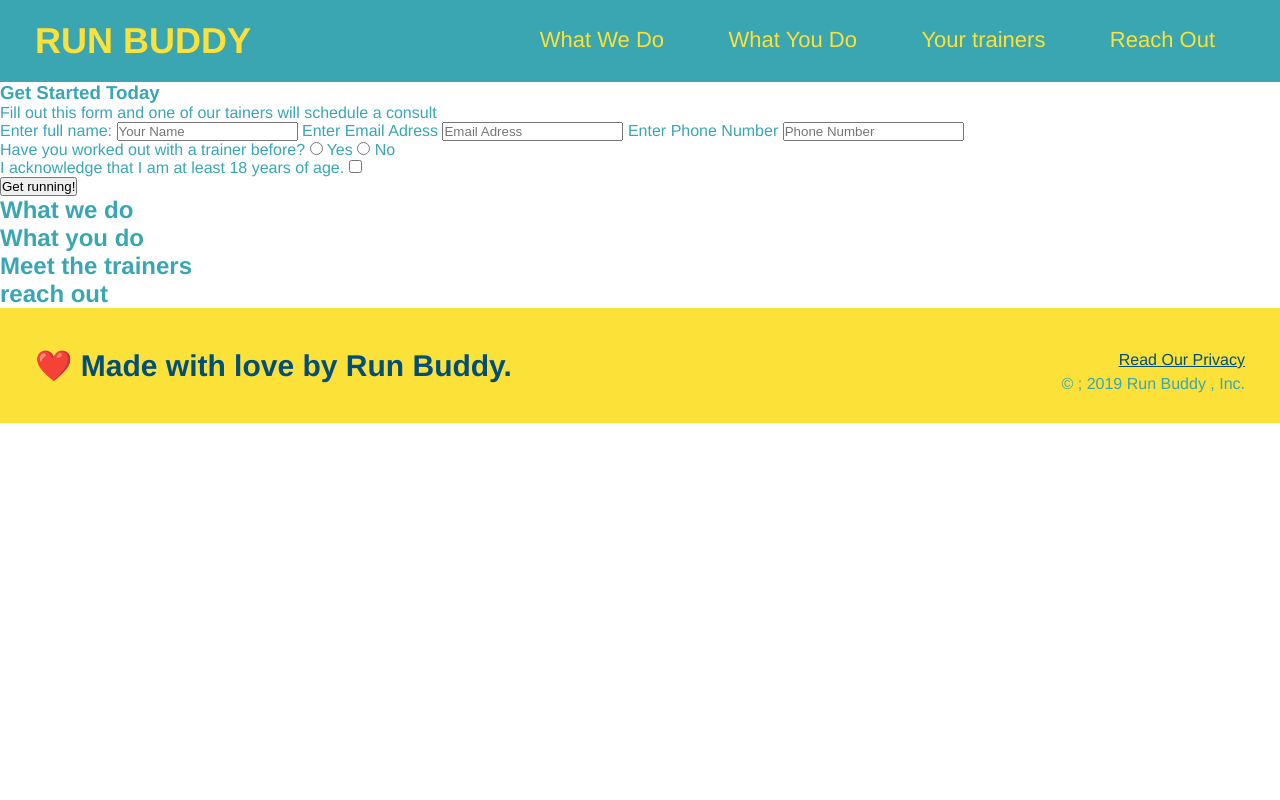
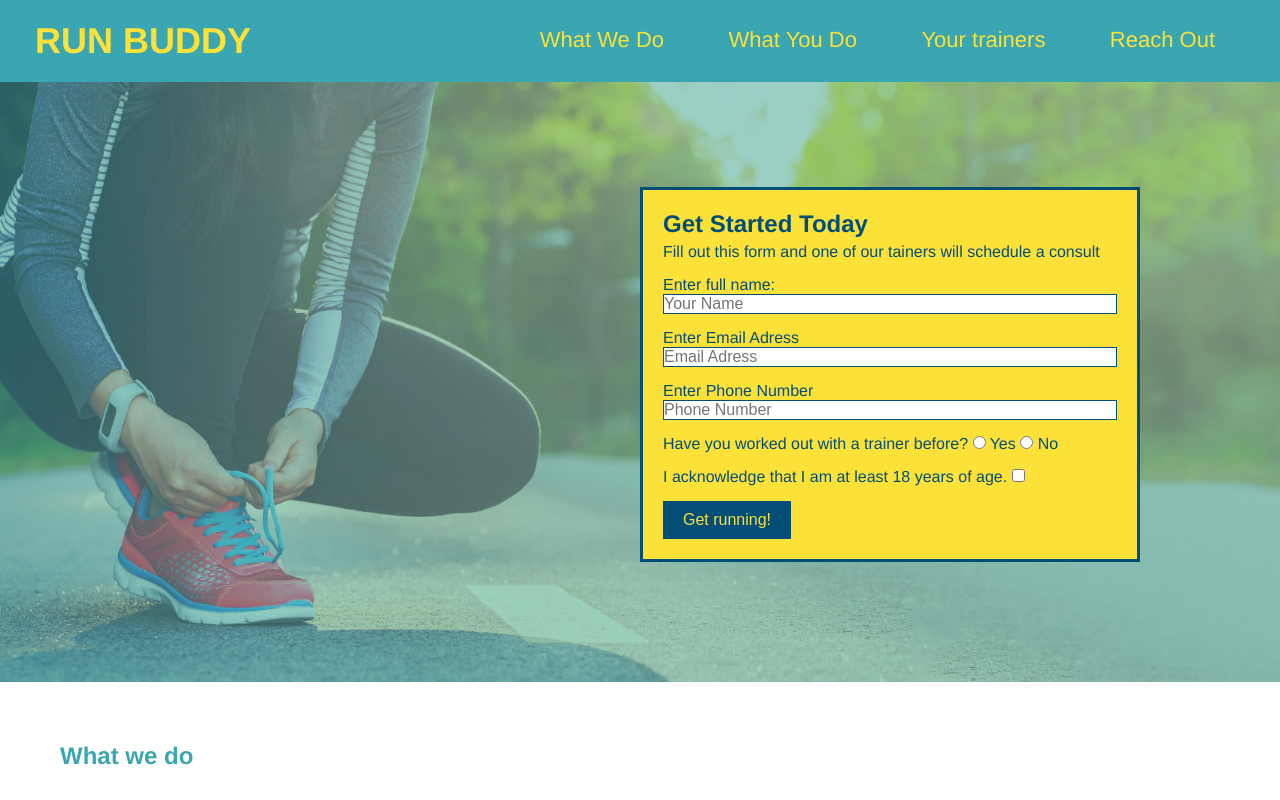
Before and after one commit to Borishabimana773/run-buddy, a plain HTML site: page index.html in a window 1280 px wide. Shown: the top 800 px of the page. Drawn offline with Linux system fonts and the light colour scheme.

Commit message:
finalize hero styling

```diff
--- a/assets/css/style.css
+++ b/assets/css/style.css
@@ -2,6 +2,9 @@
   margin: 0;
   padding: 0;
   box-sizing: border-box;
+}
+section  {
+padding: 60px;
 }
 
 body {
@@ -9,6 +12,54 @@ body {
  color: #39a6b2;
  font-family: Helvetica, Arial, sans-serif;
 }
+
+
+ /* Hero Style Start */
+ .hero {
+  background-image: url("../Image/hero-bg.jpg");
+  height: 600px;
+  background-size: cover;
+  background-position: center;
+  position: relative;
+}
+.hero-form {
+  background-color: #fce138;
+  padding: 20px;
+  width: 500px;
+  color: #024e76;
+  border: 3px solid #024e76;
+  position: absolute;
+  bottom: 120px;
+  right: 140px;
+}
+.hero-form h3 {
+  font-size: 24px;
+  margin: 0;
+}
+.hero-form p {
+  margin: 5px 0 15px 0;
+}
+.form-input {
+  border: 1px solid #024e76;
+  display: block;
+  padding: 7px 15 px;
+  font-size: 16px;
+  color: #024e76;
+  width: 100%;
+  margin-bottom: 15px;
+}
+.hero-fom label {
+  margin: 0 5px;
+}
+.hero-form button {
+  color: #fce138;
+  background-color: #024e76;
+  border: none;
+  padding: 10px 20px;
+  font-size: 16px;
+}
+
+/* Hero Style End */
 
 /* apply styles to <header> */
 header {
@@ -44,6 +95,7 @@ header h1 {
     font-size: 22px;
   }
 
+
   footer {
     background: #fce138;
     width: 100%;
--- a/index.html
+++ b/index.html
@@ -4,7 +4,6 @@
         <meta charset="UTF-8"/>
         <title>RUN BUDDY</title>
         <link rel="stylesheet" href="./assets/css/style.css" />
-
     </head>
     <body>
         <!--navigation -->
@@ -33,18 +32,20 @@
             </nav>
         </header>
                 <!-- hero/jumbotron-->
-        <section>
-           <div>
+        <section class="hero">
+           <div class="hero-form">
                <h3>Get Started Today</h3>
                <p>Fill out this form and one of our tainers will schedule a consult</p>
           <!-- Add form element -->
             <form>
                 <label for="name">Enter full name:</label>
-                <input type="text" placeholder="Your Name" name="name" id="name" />
+                <input type="text" placeholder="Your Name" name="name" id="name" class="form-input" />
+
                 <label for="email">Enter Email Adress</label>
-                <input type="text" placeholder="Email Adress" name="email" id="email" />
+                <input type="email" placeholder="Email Adress" name="email" id="email" class="form-input" />
+
                 <lable for="phone number">Enter Phone Number</lable>
-                <input type="text" placeholder="Phone Number" name="Phone" id="phone" />
+                <input type="tel" placeholder="Phone Number" name="Phone" id="phone" class="form-input" />
                 <p>
                     Have you worked out with a trainer before?
                     <input type="radio" name="trainer-confirm" id="trainer-yes" />
@@ -85,8 +86,6 @@
         <section>
             <h2>reach out</h2>
         </section>
-
-
         <footer>
             <h2> <span style="font-weight: 100;">❤️</span> Made with love by Run Buddy.</h2>
             <div>
```
Also changed, not shown: assets/Image/hero-bg.jpg (added).
